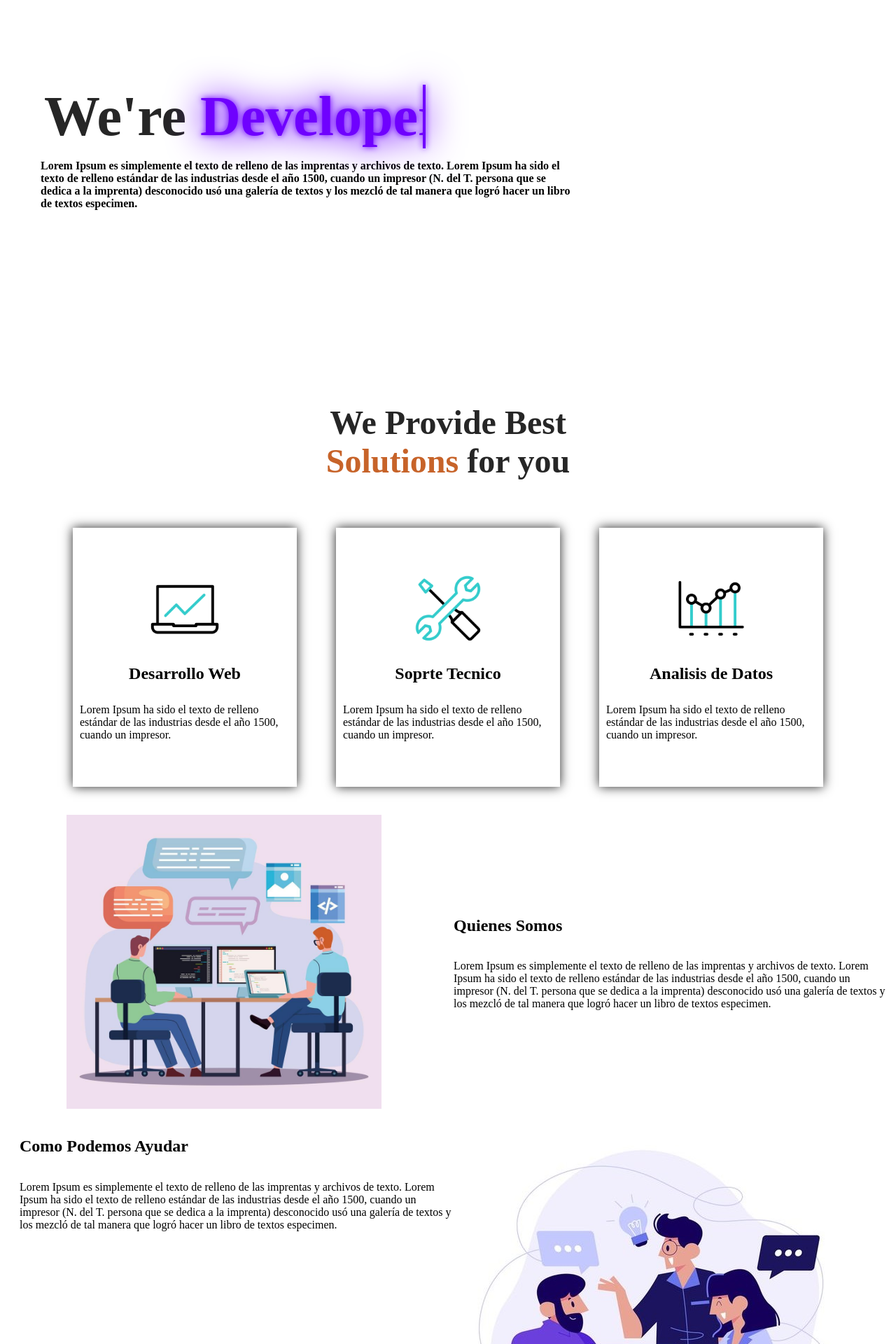
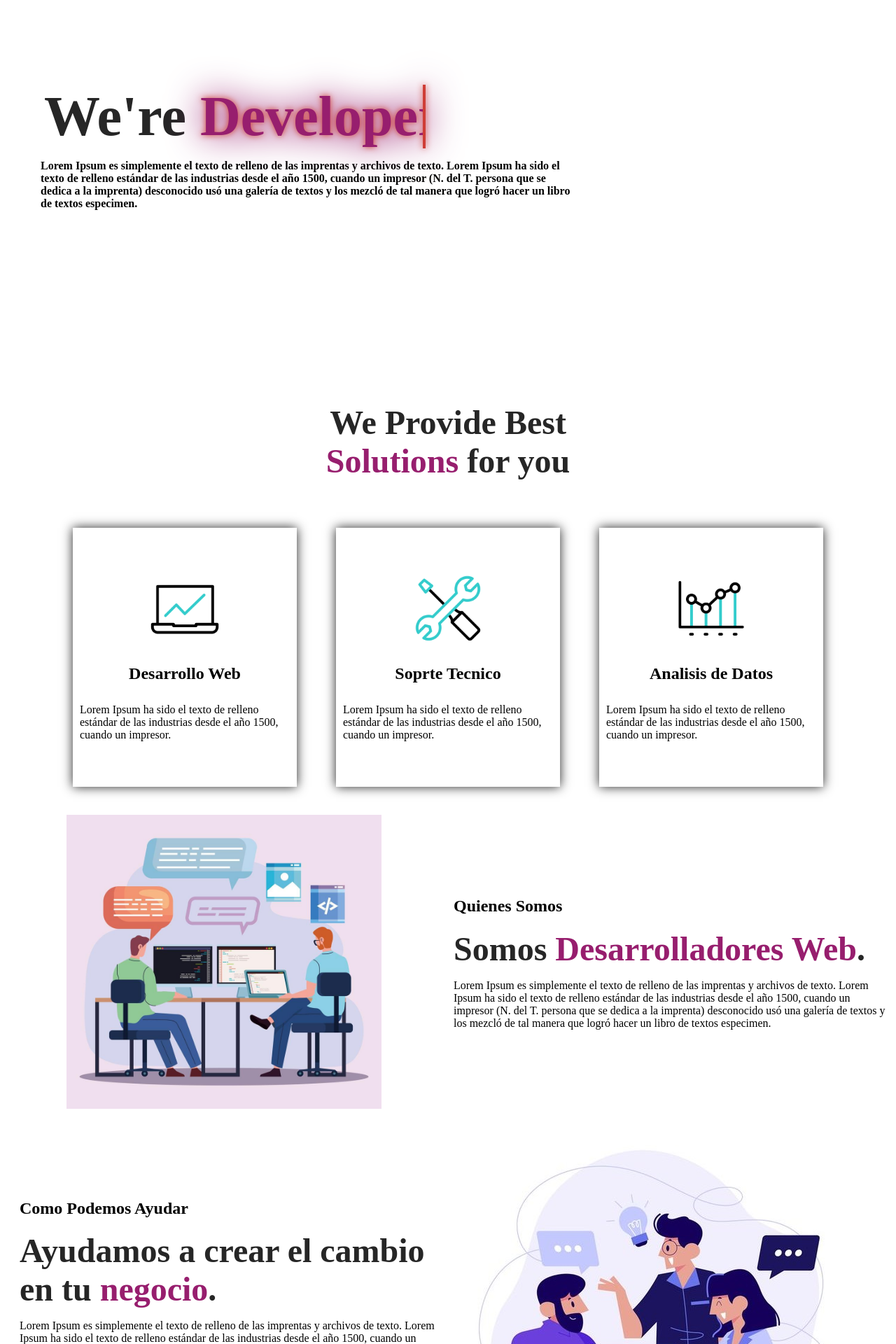
Before and after one commit to leonelborgesdev/landingBuhoSoft, a React (Create React App) app: page / in a window 1280 px wide. Shown: the part 200-2120 px from the top of the page at 70% size. Built offline with nearby package versions, Linux system fonts and the light colour scheme.

Commit message:
subtitulos

```diff
--- a/src/components/HowCanWeHelp/HowCanWeHelp.css
+++ b/src/components/HowCanWeHelp/HowCanWeHelp.css
@@ -5,8 +5,19 @@
 .weHelpText{
     display: flex;
     flex-direction: column;
+    justify-content: center;
     width: 50%;
     margin-left: 20px;
+}
+.weHelpText h3{
+    align-items: center;
+    justify-content: center;
+    color: #262626;
+    font-size: 3em;
+    margin: 0;
+}
+.weHelpText h3 span{
+    color: #971e6e;
 }
 .weHelpImage{
     display: flex;
--- a/src/components/HowCanWeHelp/HowCanWeHelp.jsx
+++ b/src/components/HowCanWeHelp/HowCanWeHelp.jsx
@@ -7,6 +7,9 @@ export const HowCanWeHelp = () => {
     <div className="containerHowCanWeHelp">
       <div className="weHelpText">
         <h2>Como Podemos Ayudar</h2>
+        <h3>
+          Ayudamos a crear el cambio en tu <span>negocio</span>.
+        </h3>
         <p>
           Lorem Ipsum es simplemente el texto de relleno de las imprentas y
           archivos de texto. Lorem Ipsum ha sido el texto de relleno estándar de
--- a/src/components/LandingHeader/LandingHeader.css
+++ b/src/components/LandingHeader/LandingHeader.css
@@ -39,10 +39,10 @@
     top: 0;
     left: 0;
     width: 100%;
-    color: #6f01fe;
+    color: #971e6e;
     overflow: hidden;
-    border-right: 4px solid #6f01fe;
-    filter: drop-shadow(0 0 5px #6f01fe) drop-shadow(0 0 25px #6f01fe);
+    border-right: 4px solid #cf3d36;
+    filter: drop-shadow(0 0 5px #cf3d36) drop-shadow(0 0 25px #971e6e);
     animation: animate_write 3s linear infinite;
 }
 @keyframes animate_write {
--- a/src/components/OurServices/OurServices.css
+++ b/src/components/OurServices/OurServices.css
@@ -20,7 +20,7 @@
     margin: 0;
 }
 .title_services h2 span{
-    color: #c76329;
+    color: #971e6e;
 }
 .services{
     display: flex;
--- a/src/components/WhoWeAre/WhoWeAre.css
+++ b/src/components/WhoWeAre/WhoWeAre.css
@@ -20,3 +20,13 @@
     flex-direction: column;
     width: 50%;
 }
+.whoWeAre_text h3{
+    align-items: center;
+    justify-content: center;
+    color: #262626;
+    font-size: 3em;
+    margin: 0;
+}
+.whoWeAre_text h3 span{
+    color: #971e6e;
+}
--- a/src/components/WhoWeAre/WhoWeAre.jsx
+++ b/src/components/WhoWeAre/WhoWeAre.jsx
@@ -10,6 +10,9 @@ export const WhoWeAre = () => {
       </div>
       <div className="whoWeAre_text">
         <h2>Quienes Somos</h2>
+        <h3>
+          Somos <span>Desarrolladores Web</span>.
+        </h3>
         <p>
           Lorem Ipsum es simplemente el texto de relleno de las imprentas y
           archivos de texto. Lorem Ipsum ha sido el texto de relleno estándar de
```
